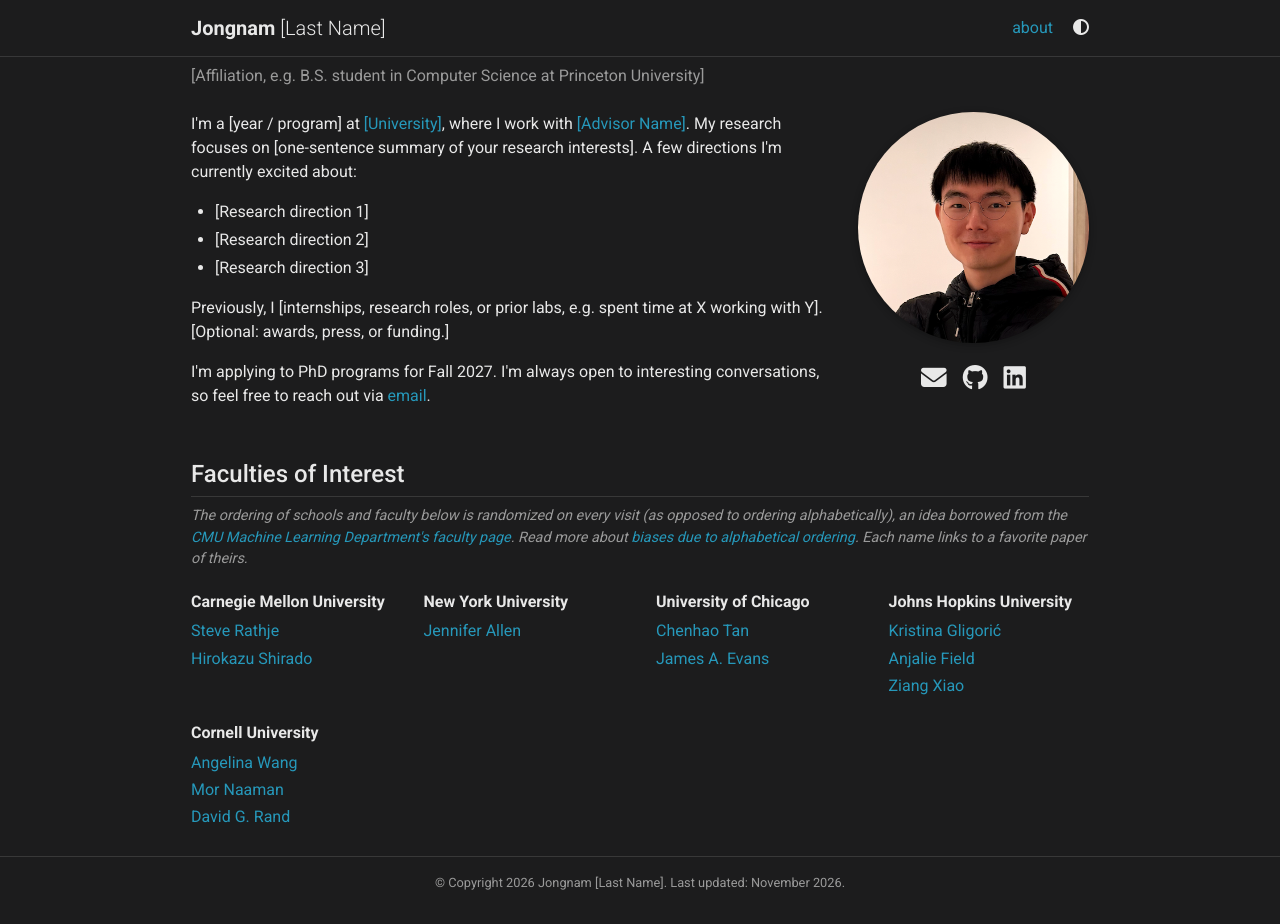
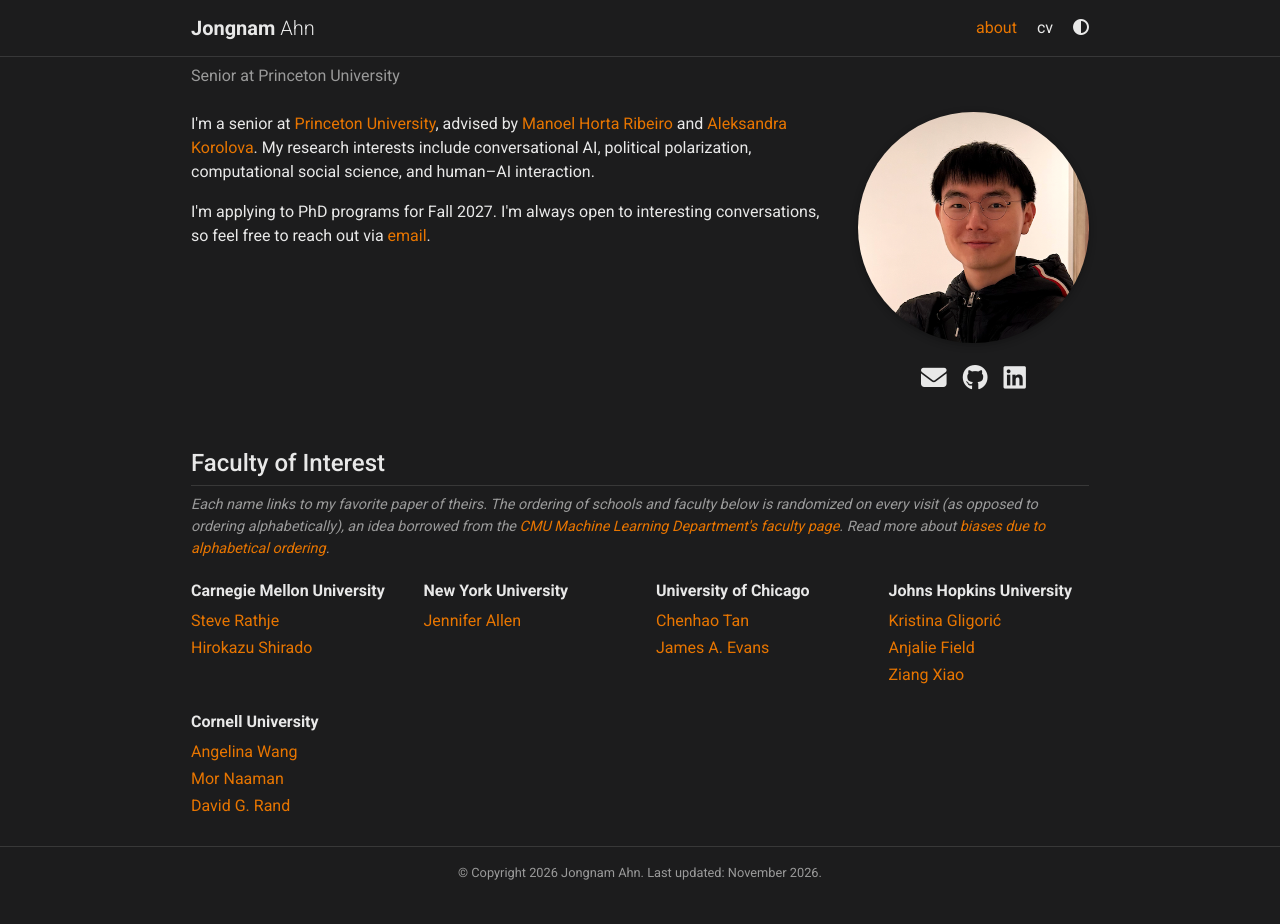
Before and after one commit to jong-nam-ahn/jong-nam-ahn.github.io, a plain HTML site: page index.html in a window 1280 px wide. Both pictures are taken after a click on the button "Toggle theme". Drawn offline with Linux system fonts and the light colour scheme.

Commit message:
Fill in personal info, add randomized faculty list and CV link
Co-Authored-By: Claude Opus 5.5 <noreply@anthropic.com>

```diff
--- a/index.html
+++ b/index.html
@@ -6,7 +6,7 @@
     <title>Jongnam Ahn</title>
     <meta
       name="description"
-      content="Personal academic homepage of Jongnam [Last Name]."
+      content="Personal academic homepage of Jongnam Ahn."
     />
     <link rel="preconnect" href="https://fonts.googleapis.com" />
     <link
@@ -34,7 +34,7 @@
         --bg: #1c1c1d;
         --text: #e8e8e8;
         --muted: #9a9a9a;
-        --theme: #2698ba;
+        --theme: #e77500;
         --divider: rgba(255, 255, 255, 0.12);
         --placeholder: #333;
       }
@@ -43,7 +43,7 @@
           --bg: #1c1c1d;
           --text: #e8e8e8;
           --muted: #9a9a9a;
-          --theme: #2698ba;
+          --theme: #e77500;
           --divider: rgba(255, 255, 255, 0.12);
           --placeholder: #333;
         }
@@ -276,10 +276,10 @@
   <body>
     <nav>
       <div class="container">
-        <a class="nav-name" href="./"><b>Jongnam</b> [Last Name]</a>
+        <a class="nav-name" href="./"><b>Jongnam</b> Ahn</a>
         <div class="nav-right">
           <a class="active" href="./">about</a>
-          <!-- <a href="assets/cv.pdf">cv</a> -->
+          <a href="assets/img/cv.pdf" target="_blank" rel="noopener">cv</a>
           <button
             id="theme-toggle"
             title="Toggle light/dark theme"
@@ -293,10 +293,9 @@
 
     <main class="container">
       <header class="post-header">
-        <h1><b>Jongnam</b> [Last Name]</h1>
+        <h1><b>Jongnam</b> Ahn</h1>
         <p class="desc">
-          [Affiliation, e.g. B.S. student in Computer Science at Princeton
-          University]
+          Senior at Princeton University
         </p>
       </header>
 
@@ -306,22 +305,22 @@
           <img
             class="photo"
             src="assets/img/profile.jpg"
-            alt="Photo of Jongnam [Last Name]"
+            alt="Photo of Jongnam Ahn"
             onerror="this.removeAttribute('src')"
           />
           <div class="contact-icons">
-            <a href="mailto:you@example.edu" title="Email"
+            <a href="mailto:ja3436@princeton.edu" title="Email"
               ><i class="fa-solid fa-envelope"></i
             ></a>
             <a
-              href="https://github.com/YOUR_GITHUB"
+              href="https://github.com/jong-nam-ahn"
               title="GitHub"
               target="_blank"
               rel="noopener"
               ><i class="fa-brands fa-github"></i
             ></a>
             <a
-              href="https://www.linkedin.com/in/YOUR_LINKEDIN"
+              href="https://www.linkedin.com/in/jongnam-ahn/"
               title="LinkedIn"
               target="_blank"
               rel="noopener"
@@ -331,35 +330,34 @@
         </div>
 
         <p>
-          I'm a [year / program] at
-          <a href="https://www.cs.princeton.edu/" target="_blank" rel="noopener"
-            >[University]</a
-          >, where I work with
-          <a href="#" target="_blank" rel="noopener">[Advisor Name]</a>. My
-          research focuses on [one-sentence summary of your research interests].
-          A few directions I'm currently excited about:
-        </p>
-        <ul>
-          <li>[Research direction 1]</li>
-          <li>[Research direction 2]</li>
-          <li>[Research direction 3]</li>
-        </ul>
-        <p>
-          Previously, I [internships, research roles, or prior labs, e.g. spent
-          time at X working with Y]. [Optional: awards, press, or funding.]
+          I'm a senior at
+          <a href="https://www.princeton.edu/" target="_blank" rel="noopener"
+            >Princeton University</a
+          >, advised by
+          <a
+            href="https://manoelhortaribeiro.github.io/"
+            target="_blank"
+            rel="noopener"
+            >Manoel Horta Ribeiro</a
+          >
+          and
+          <a href="https://www.korolova.com/" target="_blank" rel="noopener"
+            >Aleksandra Korolova</a
+          >. My research interests include conversational AI, political
+          polarization, computational social science, and human–AI interaction.
         </p>
         <p>
           I'm applying to PhD programs for Fall 2027. I'm always open to
           interesting conversations, so feel free to reach out via
-          <a href="mailto:you@example.edu">email</a>.
+          <a href="mailto:ja3436@princeton.edu">email</a>.
         </p>
       </article>
 
       <section id="faculty">
-        <h2>Faculties of Interest</h2>
+        <h2>Faculty of Interest</h2>
         <p class="note">
-          The ordering of schools and faculty below is randomized on every visit
-          (as opposed to ordering alphabetically), an idea borrowed from the
+          Each name links to my favorite paper of theirs. The ordering of
+          schools and faculty below is randomized on every visit (as opposed to ordering alphabetically), an idea borrowed from the
           <a
             href="https://ml.cmu.edu/people/affiliated-faculty"
             target="_blank"
@@ -371,7 +369,7 @@
             target="_blank"
             rel="noopener"
             >biases due to alphabetical ordering</a
-          >. Each name links to a favorite paper of theirs.
+          >.
         </p>
         <div class="schools" data-shuffle>
           <div class="school">
@@ -504,7 +502,7 @@
 
     <footer>
       <div class="container">
-        © Copyright <span id="year">2026</span> Jongnam [Last Name]. Last
+        © Copyright <span id="year">2026</span> Jongnam Ahn. Last
         updated: November 2026.
       </div>
     </footer>
```
